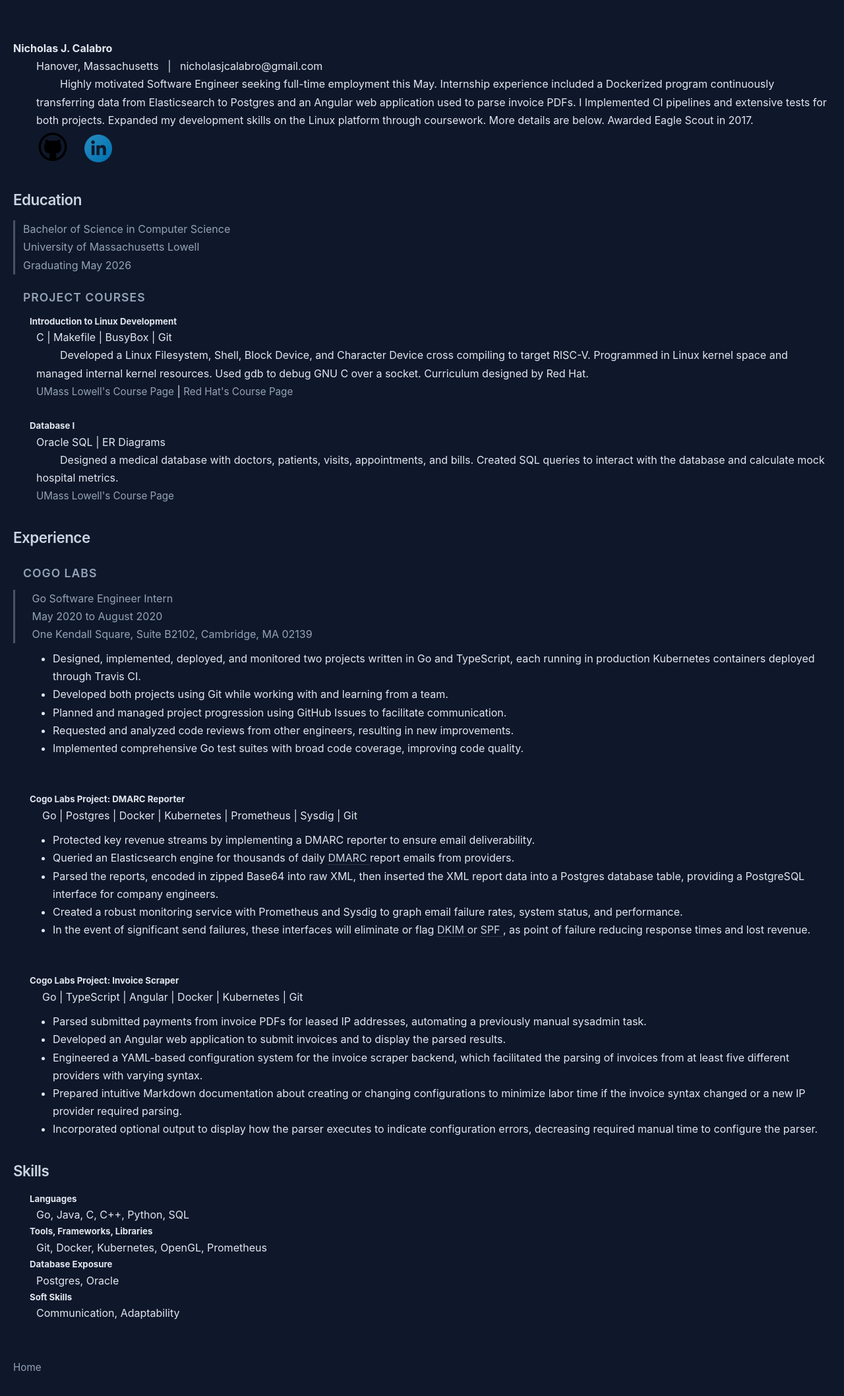
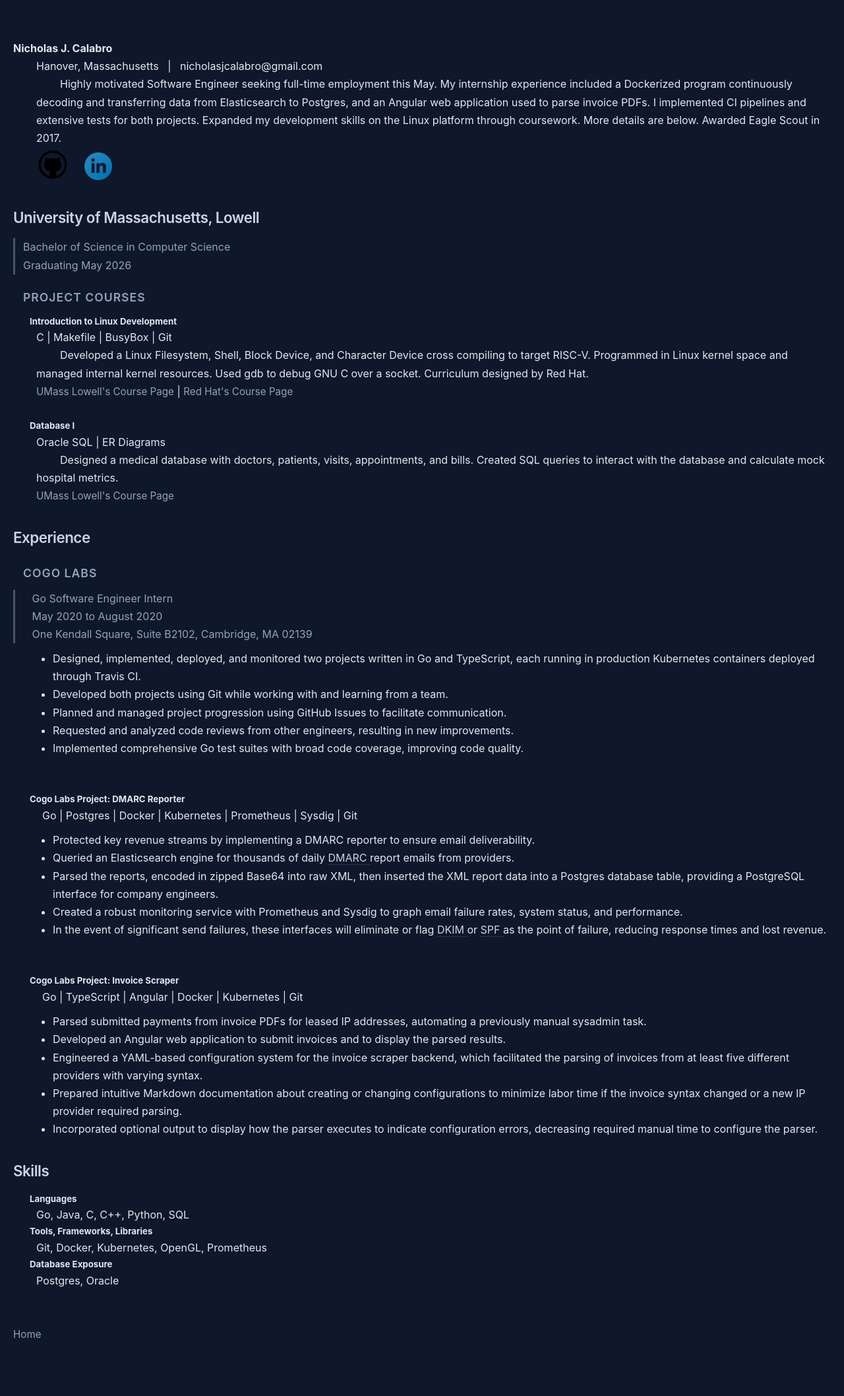
Before and after one commit to ncalabro18/ncalabro18.github.io, an Angular app: page / in a window 1280 px wide. Shown: the top 2116 px of the page at 66% size. Built offline with nearby package versions, Linux system fonts and the light colour scheme.

Commit message:
fixed a few typos

```diff
--- a/src/app/about/about.html
+++ b/src/app/about/about.html
@@ -1,9 +1,9 @@
 <!--
 
 Author: Nicholas J. Calabro
-I used some AI to make some changes to this document, mostly for spellchecking
 
-I used Claude AI to review because I've heard its great for programming but I wasn't that impressed. It found a style improvement to my website but it couldn't fix one of its own suggestions. Perhaps for web development there are better alternatives. For larger projects its probably more useful, this has been extensively manually reviewed.
+I used some AI to make some changes to this document, mostly for spellchecking.
+
 
 -->
 <b>Nicholas J. Calabro</b>
@@ -12,8 +12,8 @@
 	Hanover, Massachusetts  &nbsp; | &nbsp; nicholasjcalabro@gmail.com
 	<br>&nbsp;&nbsp;&nbsp;&nbsp;&nbsp;&nbsp;&nbsp;
 	Highly motivated Software Engineer seeking full-time employment this May.
-	Internship experience included a Dockerized program continuously transferring data from Elasticsearch to Postgres and an Angular web application used to parse invoice PDFs.
-	I Implemented CI pipelines and extensive tests for both projects.
+	My internship experience included a Dockerized program continuously decoding and transferring data from Elasticsearch to Postgres, and an Angular web application used to parse invoice PDFs.
+	I implemented CI pipelines and extensive tests for both projects.
 	Expanded my development skills on the Linux platform through coursework.
 	More details are below.
 	Awarded Eagle Scout in 2017.
@@ -25,17 +25,15 @@
 </a>
 &nbsp;&nbsp;&nbsp;
 <a href="https://www.linkedin.com/in/nicholas-calabro/">
-  <img src="assets/linkedin.png" alt="Nicholas's Linkedin Profile" width="42" height="42" />
+  <img src="assets/linkedin.png" alt="Nicholas's LinkedIn Profile" width="42" height="42" />
 </a>
 </p>
 
 
 
-<h3>Education</h3>
+<h3>University of Massachusetts, Lowell</h3>
 <div class="meta">
 	Bachelor of Science in Computer Science
-	<br>
-	University of Massachusetts Lowell
 	<br>
 	Graduating May 2026
 </div>
@@ -103,11 +101,11 @@
 <abbr data-tip="DomainKeys Identified Mail - DNS record storing a public key for data integrity">
 	DKIM
 </abbr>
-or
+ or
 <abbr data-tip="Sender Policy Framework - list of valid IP addresses that a domain may send emails from">
 	SPF
 </abbr>
-, as point of failure reducing response times and lost revenue.</li>
+ as the point of failure, reducing response times and lost revenue.</li>
 </ul>
 <br><h5>Cogo Labs Project: Invoice Scraper</h5>
 <p>&nbsp; Go | TypeScript | Angular | Docker | Kubernetes | Git</p>
@@ -132,7 +130,3 @@
 <p>
 	Postgres, Oracle
 </p>
-<h5>Soft Skills</h5>
-<p>
-	Communication, Adaptability
-</p>
```
